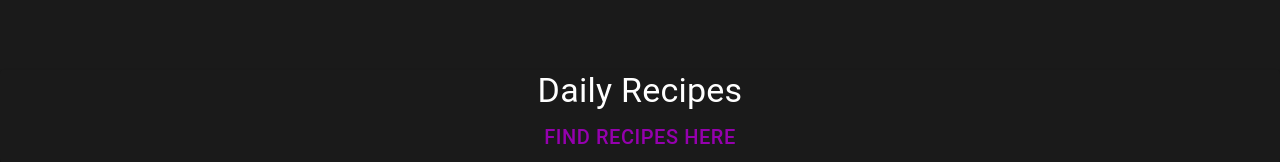
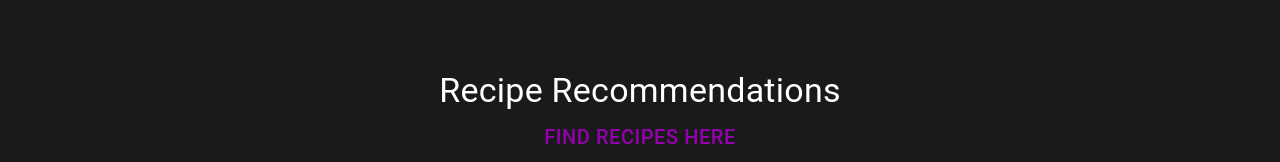
Before and after one commit to JassyAl/teamMeal, a React (Create React App) app: page /DailyHealth in a window 1280 px wide. Shown: the part 515-677 px from the top of the page. Built offline with nearby package versions, Linux system fonts and the light colour scheme; no server answers.

Commit message:
recipe recommendations

```diff
--- a/src/App.js
+++ b/src/App.js
@@ -60,6 +60,7 @@ function App() {
       {
         url: 'https://spoonacular-recipe-food-nutrition-v1.p.rapidapi.com',
         params: {
+          tags: 'keto',
           number: '3',
           addRecipeNutrition: 'true'
         },
--- a/src/components/Dashboard/DailyHealth.jsx
+++ b/src/components/Dashboard/DailyHealth.jsx
@@ -230,7 +230,7 @@ function DailyHealth({ randomRecipes }) {
               textAlign: "center"
 
             }}>
-            <Typography variant="h4" color='white' >Daily Recipes</Typography>
+            <Typography variant="h4" color='white' >Recipe Recommendations</Typography>
             <Button
               variant="text"
               href="FindRecipes"
```
